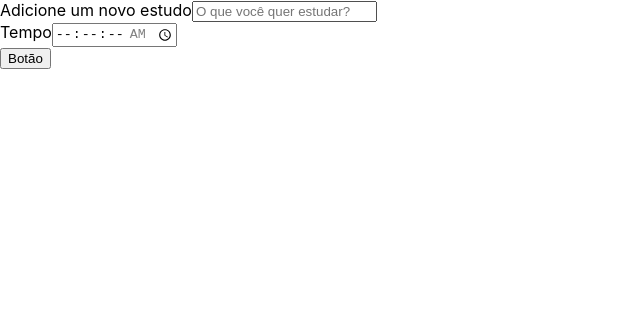
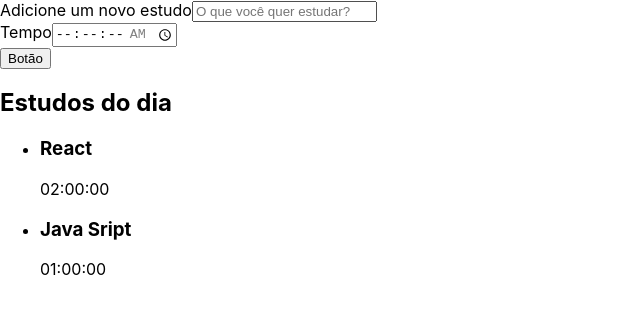
Before and after one commit to melissalopes/react-api-melissa, a React (Create React App) app: page / in a window 1280 px wide. Shown: the top 314 px of the page, without its empty margins (0-640 px from the left). Built offline with nearby package versions, Linux system fonts and the light colour scheme.

Commit message:
feat: criando lista

```diff
--- a/src/App.tsx
+++ b/src/App.tsx
@@ -1,10 +1,12 @@
 import React from 'react';
 import Formulario from './components/form';
+import Lista from './components/list';
 
 function App() {
   return (
     <div className="App">
       <Formulario></Formulario>
+      <Lista></Lista>
     </div>
   );
 }
--- /dev/null
+++ b/src/components/list/index.tsx
@@ -0,0 +1,30 @@
+import React from "react";
+
+function Lista() {
+    return (
+        <aside>
+            <h2>Estudos do dia</h2>
+            <ul>
+                <li>
+                    <h3>
+                        React
+                    </h3>
+                    <span>
+                        02:00:00
+                    </span>
+                </li>
+                <li>
+                    <h3>
+                        Java Sript
+                    </h3>
+                    <span>
+                        01:00:00
+                    </span>
+                </li>
+            </ul>
+
+        </aside>
+    )
+}
+
+export default Lista;
```
